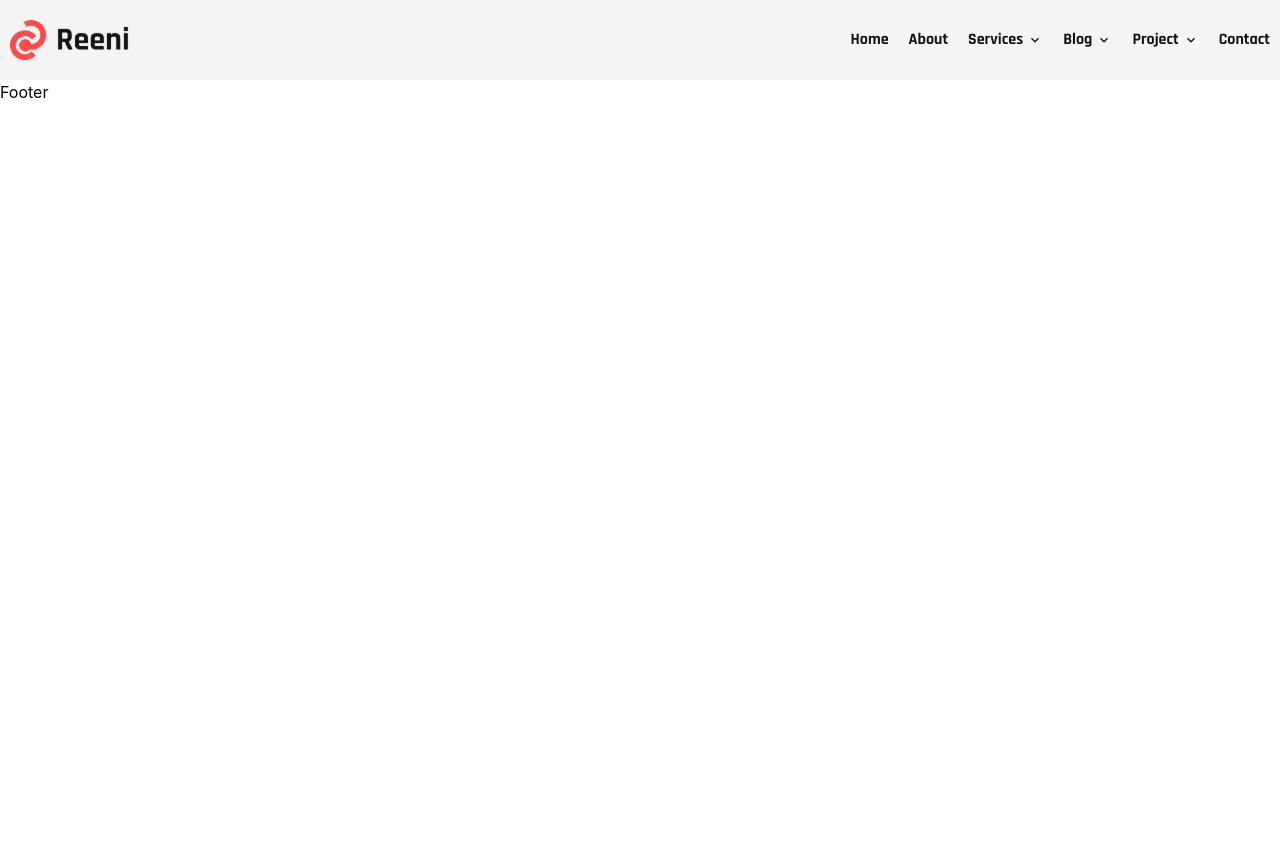
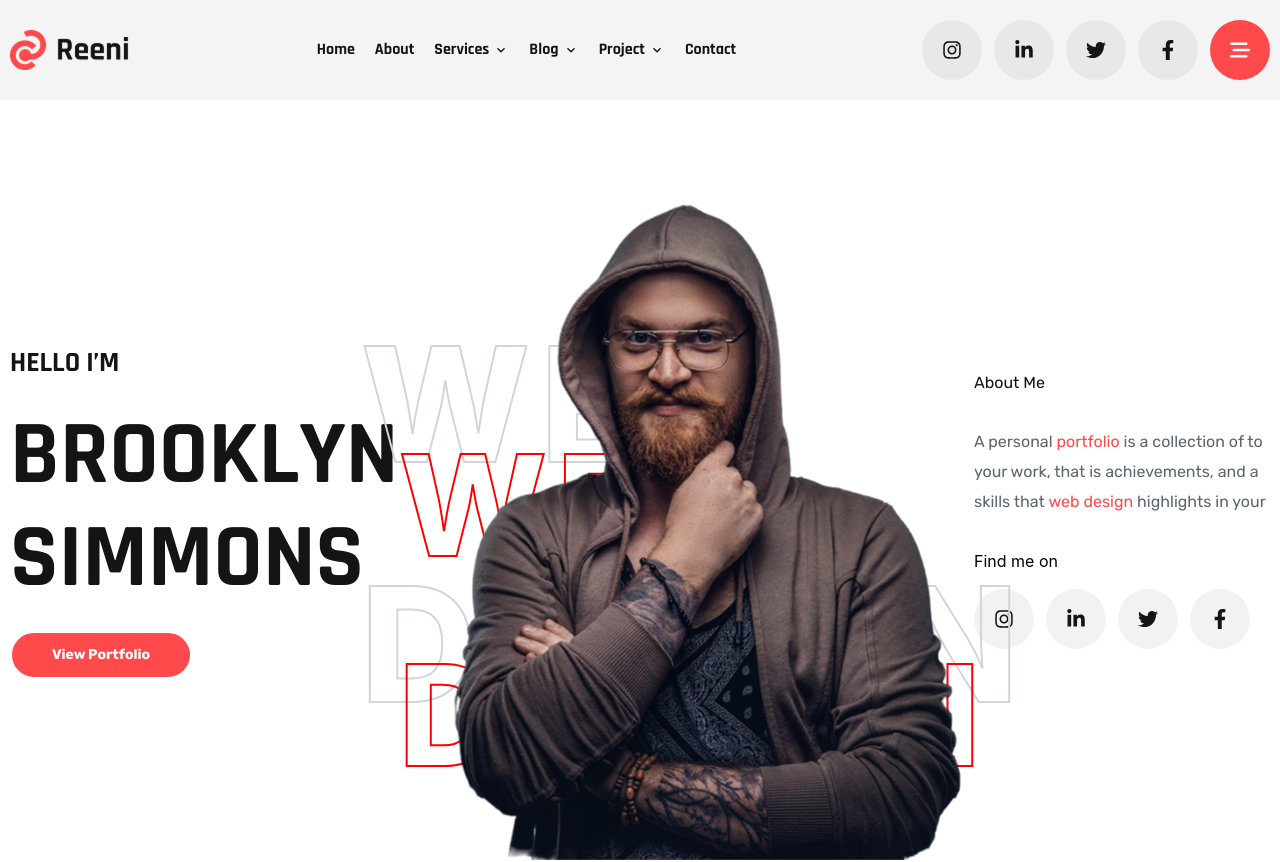
Before and after one commit to riemetoba/Reeni_portfolio, a React (Vite) app: page / in a window 1280 px wide. Shown: the top 862 px of the page. Before the commit the page ends 800 px from the top, so only its background shows below. Built offline with nearby package versions, Linux system fonts and the light colour scheme.

Commit message:
banner, footer

```diff
--- a/index.html
+++ b/index.html
@@ -11,6 +11,13 @@
       href="https://fonts.googleapis.com/css2?family=Rajdhani:wght@300;400;500;600;700&display=swap"
       rel="stylesheet"
     />
+
+    <link rel="preconnect" href="https://fonts.googleapis.com" />
+    <link rel="preconnect" href="https://fonts.gstatic.com" crossorigin />
+    <link
+      href="https://fonts.googleapis.com/css2?family=Rubik:ital,wght@0,300..900;1,300..900&display=swap"
+      rel="stylesheet"
+    />
     <!-- Google fonts  -->
     <title>reeni</title>
   </head>
--- a/src/App.jsx
+++ b/src/App.jsx
@@ -1,12 +1,14 @@
 import './index.css'
 import Footer from './components/layouts/Footer'
 import Header from './components/layouts/Header'
+import Banner from './components/layouts/Banner'
 
 function App() {
 
   return (
     <>
     <Header/>
+    <Banner/>
     <Footer/>
     </>
   )
--- /dev/null
+++ b/src/components/Button.jsx
@@ -0,0 +1,7 @@
+const Button = ({btnText, className}) => {
+  return (
+    <button className={`py-3 px-10 bg-red text-[#ffffff] text-sm font-rubik rounded-[27px] font-bold border-2 hover:bg-transparent hover:text-red hover:border-2 duration-300 cursor-pointer ${className}`}>{btnText}</button>
+  )
+}
+
+export default Button
--- /dev/null
+++ b/src/components/layouts/Banner.jsx
@@ -0,0 +1,84 @@
+import Button from "../Button";
+import {
+  FaInstagram,
+  FaLinkedinIn,
+  FaTwitter,
+  FaFacebookF,
+} from "react-icons/fa";
+import Image from "../Image";
+import bannerImg from "/src/assets/bannerImg.png";
+
+const Banner = () => {
+  return (
+    <div className="py-15">
+      <div className="flex items-center justify-between container">
+        {/* Flex left  */}
+        <div className="">
+          <h3 className="font-rajdhani font-bold text-[28px] text-common uppercase">
+            Hello i’m
+          </h3>
+          <h1 className="font-rajdhani font-bold text-[90px] text-common uppercase w-101.25 leading-[103.5px] py-5">
+            Brooklyn Simmons
+          </h1>
+          <Button btnText={"View Portfolio"} />
+        </div>
+        {/* Flex left  */}
+        {/* Flex middle  */}
+
+        <div className="relative flex justify-center items-end h-175">
+          {/* Grey Outline Text (Back) */}
+          <h1
+            className="absolute bottom-24 text-[160px] font-extrabold
+      text-transparent tracking-[10px]
+      [-webkit-text-stroke:2px_#d1d5db] z-0"
+          >
+            WEB DESIGN
+          </h1>
+
+          {/* Red Outline Text (Front of grey but behind image) */}
+          <h1
+            className="absolute bottom-10 text-[140px] font-extrabold
+      text-transparent tracking-[10px]
+      [-webkit-text-stroke:2px_red] z-10"
+          >
+            WEB DESIGN
+          </h1>
+
+          {/* Image (Top Layer) */}
+         <Image src={bannerImg} className={"relative z-20 w-155"}/>
+        </div>
+
+        {/* Flex middle  */}
+        {/* Flex right  */}
+        <div className="">
+          <p className="font-rubik text-base text-common">About Me</p>
+          <p className="font-rubik text-base text-[#5D6570] leading-7.5 w-74 py-8">
+            A personal <span className="text-red">portfolio</span> is a
+            collection of to your work, that is achievements, and a skills that{" "}
+            <span className="text-red">web design</span> highlights in your
+          </p>
+          <p>Find me on</p>
+          {/* Icons start  */}
+          <div className="flex items-center gap-x-3 pt-4">
+            <div className="flex items-center justify-center bg-[#0A0A0A]/5 rounded-full h-15 w-15">
+              <FaInstagram className="text-common text-xl" />
+            </div>
+            <div className="flex items-center justify-center bg-[#0A0A0A]/5 rounded-full h-15 w-15">
+              <FaLinkedinIn className="text-common text-xl" />
+            </div>
+            <div className="flex items-center justify-center bg-[#0A0A0A]/5 rounded-full h-15 w-15">
+              <FaTwitter className="text-common text-xl" />
+            </div>
+            <div className="flex items-center justify-center bg-[#0A0A0A]/5 rounded-full h-15 w-15">
+              <FaFacebookF className="text-common text-xl" />
+            </div>
+          </div>
+          {/* Icons end */}
+        </div>
+        {/* Flex right  */}
+      </div>
+    </div>
+  );
+};
+
+export default Banner;
--- a/src/components/layouts/Footer.jsx
+++ b/src/components/layouts/Footer.jsx
@@ -1,9 +1,27 @@
-import React from 'react'
+import React from "react";
+import Image from "../Image";
+import logo from "/src/assets/logo.png";
+import { CiMail } from "react-icons/ci";
+
 
 const Footer = () => {
   return (
-    <div>Footer</div>
-  )
-}
+    <div className="bg-[#F4F4F4] py-15">
+      <div className="container flex items-center justify-between">
+        <div className="">
+          <Image src={logo} />
+          <h2 className="text-[50px] font-rajdhani w-100 leading-15 py-8">
+            <span className="font-bold">Get Ready</span> To Create Great
+          </h2>
+          <div className="flex items-center">
+            <input type="email" placeholder="Email Address" className="border-b pb-4 text-[#5D6570] border-b-[#D9DDE0] outline-none 82.5" />
+            <CiMail className=""/>
+          </div>
 
-export default Footer
+        </div>
+      </div>
+    </div>
+  );
+};
+
+export default Footer;
--- a/src/components/layouts/Header.jsx
+++ b/src/components/layouts/Header.jsx
@@ -1,10 +1,18 @@
 import Image from "../Image";
 import logo from "/src/assets/logo.png";
 import { MdOutlineKeyboardArrowDown } from "react-icons/md";
+import {
+  FaInstagram,
+  FaLinkedinIn,
+  FaTwitter,
+  FaFacebookF,
+} from "react-icons/fa";
+import { FaBarsStaggered } from "react-icons/fa6";
+
 
 const Header = () => {
   return (
-    <div className="bg-[#F4F4F4] py-5">
+    <nav className="bg-[#F4F4F4] py-5">
       <div className="container flex items-center justify-between">
         {/* Logo start  */}
         <div className="">
@@ -44,8 +52,27 @@ const Header = () => {
           </ul>
         </div>
         {/* Menu start  */}
+        {/* Icons start  */}
+        <div className="flex items-center gap-x-3">
+          <div className="flex items-center justify-center bg-[#0A0A0A]/5 rounded-full h-15 w-15">
+            <FaInstagram className="text-common text-xl" />
+          </div>
+            <div className="flex items-center justify-center bg-[#0A0A0A]/5 rounded-full h-15 w-15">
+            <FaLinkedinIn className="text-common text-xl" />
+          </div>
+            <div className="flex items-center justify-center bg-[#0A0A0A]/5 rounded-full h-15 w-15">
+            <FaTwitter className="text-common text-xl" />
+          </div>
+          <div className="flex items-center justify-center bg-[#0A0A0A]/5 rounded-full h-15 w-15">
+            <FaFacebookF className="text-common text-xl" />
+          </div>
+          <div className="flex items-center justify-center bg-red rounded-full h-15 w-15">
+            <FaBarsStaggered className="text-[#ffffff] text-xl" />
+          </div>
+        </div>
+        {/* Icons end */}
       </div>
-    </div>
+    </nav>
   );
 };
 
--- a/src/index.css
+++ b/src/index.css
@@ -6,5 +6,9 @@
 }
 @theme {
   --font-rajdhani: "Rajdhani", sans-serif;
+  --font-rubik: "Rubik", sans-serif;
+
+
    --color-common: #141414;
+   --color-red: #FF494A;
 }
```
Also changed, not shown: src/assets/bannerImg.png (added).
